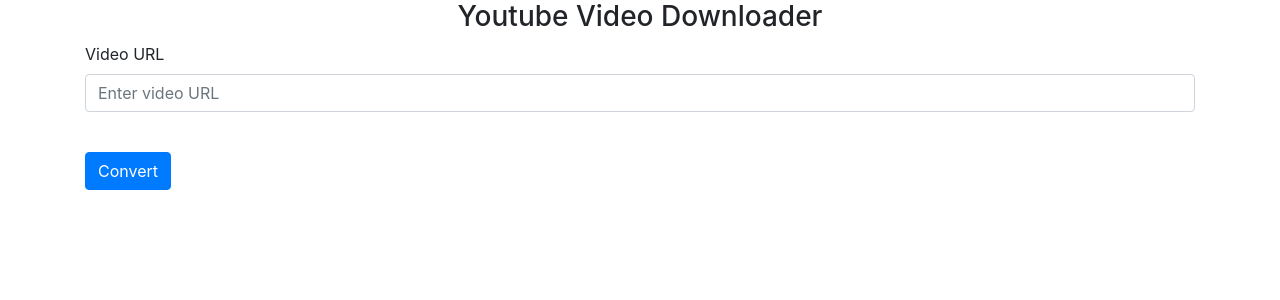
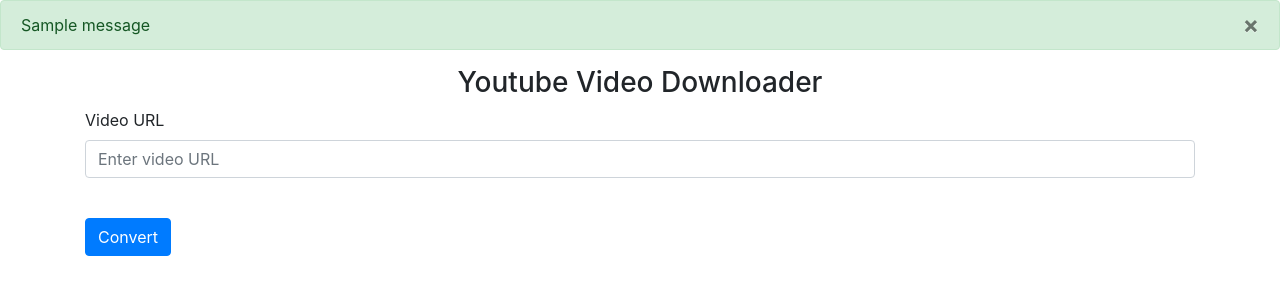
Before and after one commit to GameGenesis/Youtube-Video-Downloader, a Flask app: page / in a window 1280 px wide. Shown: the part 56-356 px from the top of the page. Run offline with Flask 2, Linux system fonts and the light colour scheme; one stand-in notice (Sample message) is shown; some libraries are stand-ins or nearby versions.

Commit message:
Add flashing messages on form submition

```diff
--- a/website/templates/base.html
+++ b/website/templates/base.html
@@ -30,6 +30,29 @@
             </div>
         </div>
     </nav>
+
+    {% with messages = get_flashed_messages(with_categories=true) %}
+        {% if messages %}
+            {% for category, message in messages %}
+                {% if category == "error" %}
+                <div class="alert alert-danger alert-dismissable fade show" role="alert">
+                    {{ message }}
+                    <button type="button" class="close" data-dismiss="alert">
+                        <span aria-hidden="true">&times;</span>
+                    </button>
+                </div>
+                {% else %}
+                <div class="alert alert-success alert-dismissable fade show" role="alert">
+                    {{ message }}
+                    <button type="button" class="close" data-dismiss="alert">
+                        <span aria-hidden="true">&times;</span>
+                    </button>
+                </div>
+                {% endif %}
+            {% endfor %}
+        {% endif %}
+    {% endwith %}
+
     <div class="container">
         {% block content %}
         {% endblock %}
```
